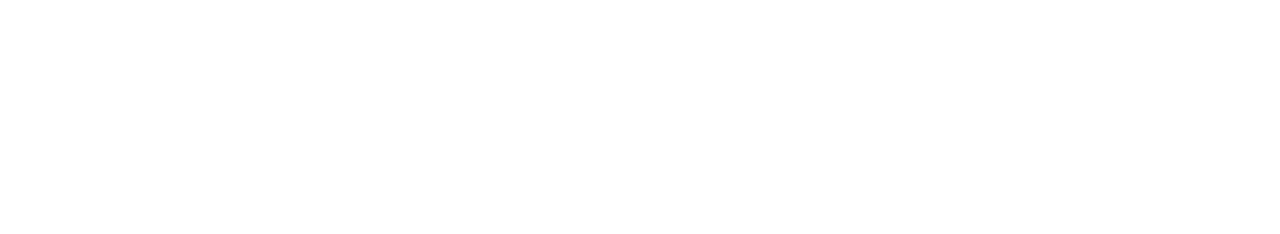
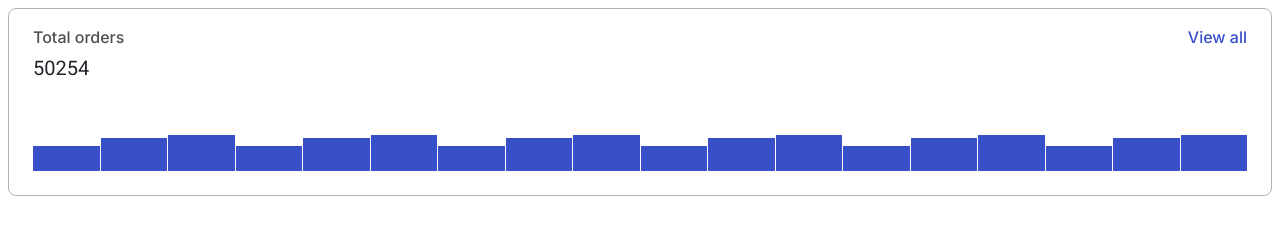
Before and after one commit to js-tasks-ru/htmlcss-20220120_andrej-apichenok, a website: page 04-lection2/01-histogram/index.html in a window 1280 px wide. Drawn offline with Linux system fonts and the light colour scheme.

Commit message:
04-lection2-01-histogram: add histrogram component

```diff
--- a/04-lection2/01-histogram/histogram.css
+++ b/04-lection2/01-histogram/histogram.css
@@ -0,0 +1,49 @@
+.histogram {
+  padding: 16px 24px 24px 24px;
+  border: 1px solid var(--grey-3);
+  box-sizing: border-box;
+  border-radius: 8px;
+}
+.histogram__header {
+  display: flex;
+  flex-wrap: wrap;
+  justify-content: space-between;
+  margin-bottom: 6px;
+}
+.histogram__title {
+  font-family: 'Inter', sans-serif;
+  font-size: 16px;
+  line-height: 24px;
+  color: var(--black);
+  opacity: 0.8;
+}
+.histogram__view-all a {
+  font-family: 'Inter', sans-serif;
+  font-size: 16px;
+  line-height: 24px;
+  color: var(--blue);
+  text-decoration: none;
+}
+.histogram__view-all a:hover {
+  text-decoration: underline;
+}
+.histogram__stats {
+  margin-bottom: 40px;
+  font-weight: normal;
+  font-size: 20px;
+  line-height: 26px;
+  color: var(--black);
+}
+.histogram__chart {
+  display: flex;
+  flex-direction: row;
+  align-items: flex-end;
+  gap: 1px;
+  height: 50px;
+}
+.histogram__column {
+  flex: 1;
+  min-height: 1px;
+  min-width: 1px;
+  background: var(--blue);
+}
--- a/04-lection2/01-histogram/index.html
+++ b/04-lection2/01-histogram/index.html
@@ -6,6 +6,38 @@
         <link rel="stylesheet" href="./histogram.css">
     </head>
     <body>
-
+        <div class="histogram">
+            <div class="histogram__header">
+                <div class="histogram__title">
+                    Total orders
+                </div>
+                <div class="histogram__view-all">
+                    <a href="#">View all</a>
+                </div>
+            </div>
+            <div class="histogram__stats">
+                50254
+            </div>
+            <div class="histogram__chart">
+                <div class="histogram__column" style="height: 50%;"></div>
+                <div class="histogram__column" style="height: 66%;"></div>
+                <div class="histogram__column" style="height: 73%;"></div>
+                <div class="histogram__column" style="height: 50%;"></div>
+                <div class="histogram__column" style="height: 66%;"></div>
+                <div class="histogram__column" style="height: 73%;"></div>
+                <div class="histogram__column" style="height: 50%;"></div>
+                <div class="histogram__column" style="height: 66%;"></div>
+                <div class="histogram__column" style="height: 73%;"></div>
+                <div class="histogram__column" style="height: 50%;"></div>
+                <div class="histogram__column" style="height: 66%;"></div>
+                <div class="histogram__column" style="height: 73%;"></div>
+                <div class="histogram__column" style="height: 50%;"></div>
+                <div class="histogram__column" style="height: 66%;"></div>
+                <div class="histogram__column" style="height: 73%;"></div>
+                <div class="histogram__column" style="height: 50%;"></div>
+                <div class="histogram__column" style="height: 66%;"></div>
+                <div class="histogram__column" style="height: 73%;"></div>
+            </div>
+        </div>
     </body>
 </html>
```
